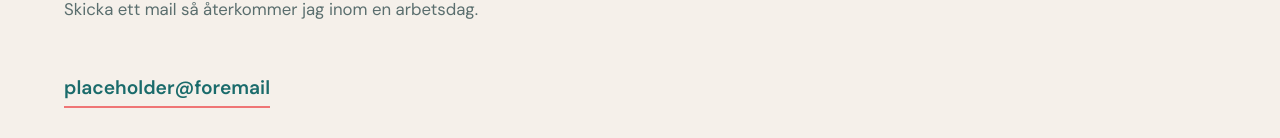
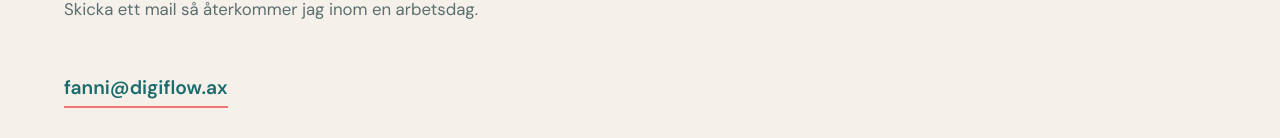
Before and after one commit to fannielf/digiflow, a plain HTML site: page index.html in a window 1280 px wide. Shown: the part 3275-3413 px from the top of the page. Drawn offline with Linux system fonts and the light colour scheme.

Commit message:
Update index.html
Update email address

```diff
--- a/index.html
+++ b/index.html
@@ -680,7 +680,7 @@
       <h2 class="section-title">Redo att ta nästa steg?</h2>
       <p class="section-sub">Skicka ett mail så återkommer jag inom en arbetsdag.</p>
       <div class="contact-email-block">
-        <a href="mailto:placeholder@foremail" class="contact-email-link">placeholder@foremail</a>
+        <a href="mailto:fanni@digiflow.ax" class="contact-email-link">fanni@digiflow.ax</a>
       </div>
       <div class="contact-prep">
         <p><strong>Skriv gärna några rader redan i mailet, så kommer jag påläst till vårt första samtal:</strong></p>
```
